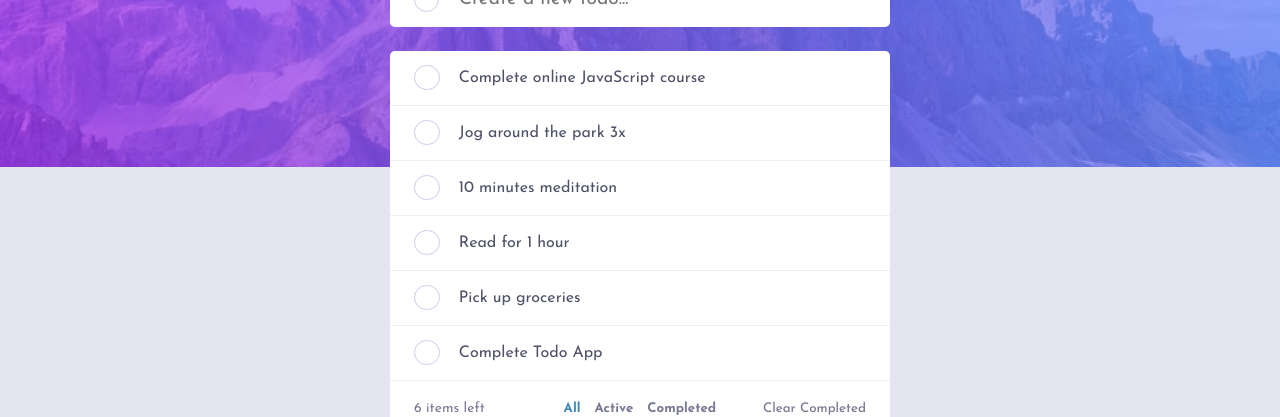
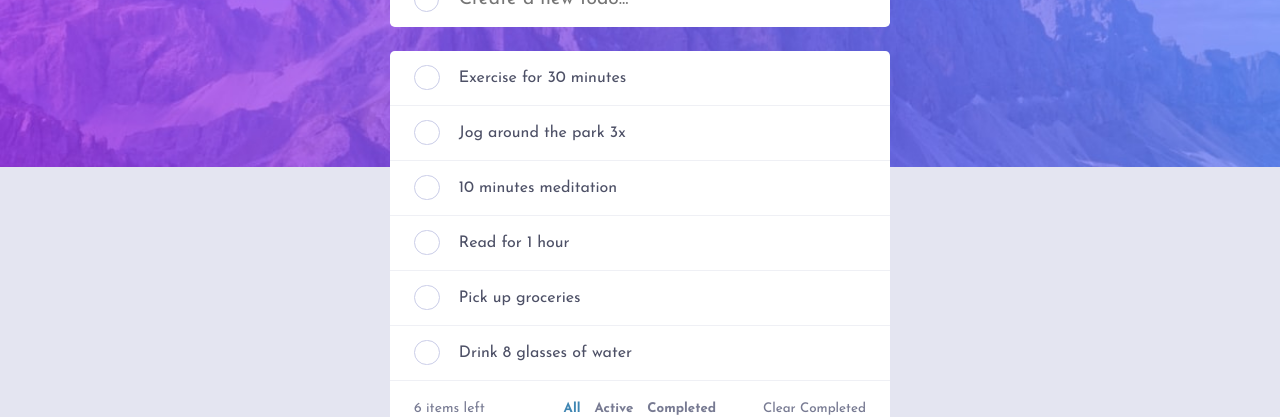
Before and after one commit to Aayush259/Todo-App, a React (Vite) app: page / in a window 1280 px wide. Shown: the part 153-570 px from the top of the page. Built offline with nearby package versions, Linux system fonts and the light colour scheme.

Commit message:
Modified pre-populated tasks

```diff
--- a/src/App.jsx
+++ b/src/App.jsx
@@ -14,7 +14,7 @@ function App() {
   const [taskList, updateTaskList] = useState([
     {
       id: "1",
-      title: "Complete online JavaScript course",
+      title: "Exercise for 30 minutes",
       taskStatus: "Incomplete"
     },
     {
@@ -39,7 +39,7 @@ function App() {
     },
     {
       id: "6",
-      title: "Complete Todo App",
+      title: "Drink 8 glasses of water",
       taskStatus: "Incomplete"
     }
   ]);
```
